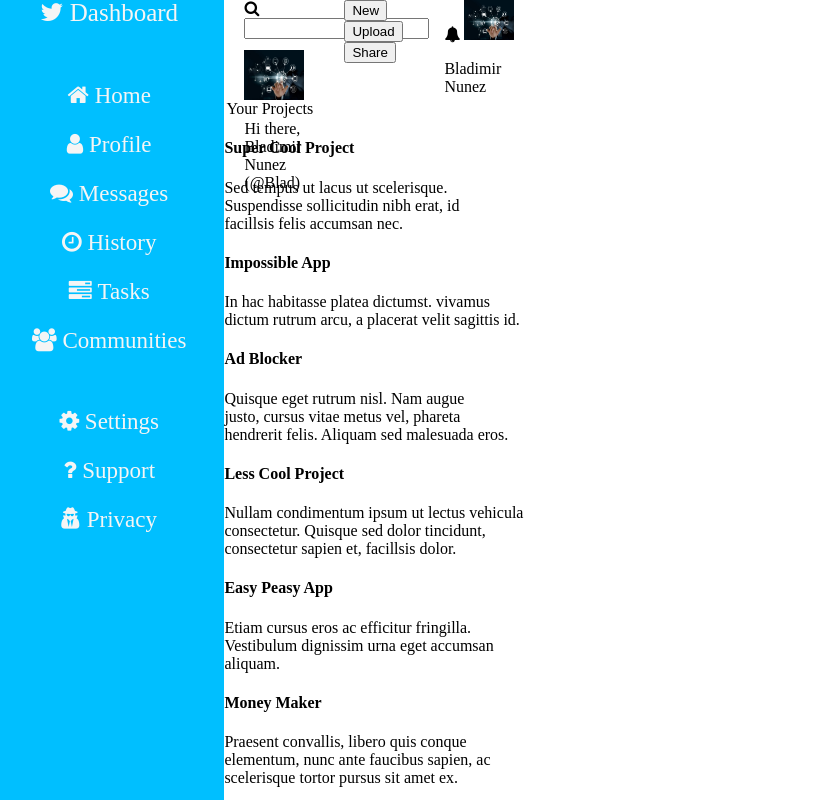
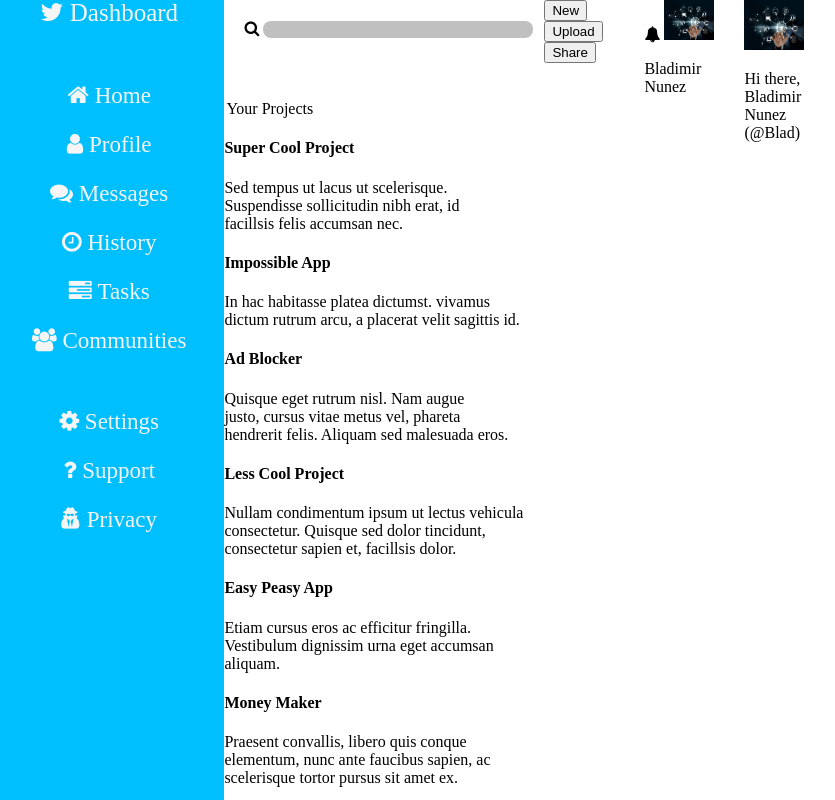
Before and after one commit to BladNunez/Odin-admin-dashboard, a plain HTML site: page index.html in a window 1280 px wide. Shown: the top 800 px of the page, without its empty margins (6-841 px from the left). Drawn offline with Linux system fonts and the light colour scheme.

Commit message:
position and style search bar

```diff
--- a/styles.css
+++ b/styles.css
@@ -48,7 +48,20 @@ i:hover{
 }
 
 .content-container > .header-container{
-        display:grid;
-        grid-template: 50px 50px / 100px 100px 100px;
+        display:inline-grid;
+        grid-template: repeat(2,50px) / 100px 100px 100px 100px 100px 100px;
         padding-left: 20px;
 }
+
+.search{
+        grid-column-start: 1;
+        grid-column-end: 4;
+        padding-top: 20px;
+}
+
+input{
+        width:270px;
+        background-color:silver;
+        border-radius: 8px;
+        border: azure;
+}
```
